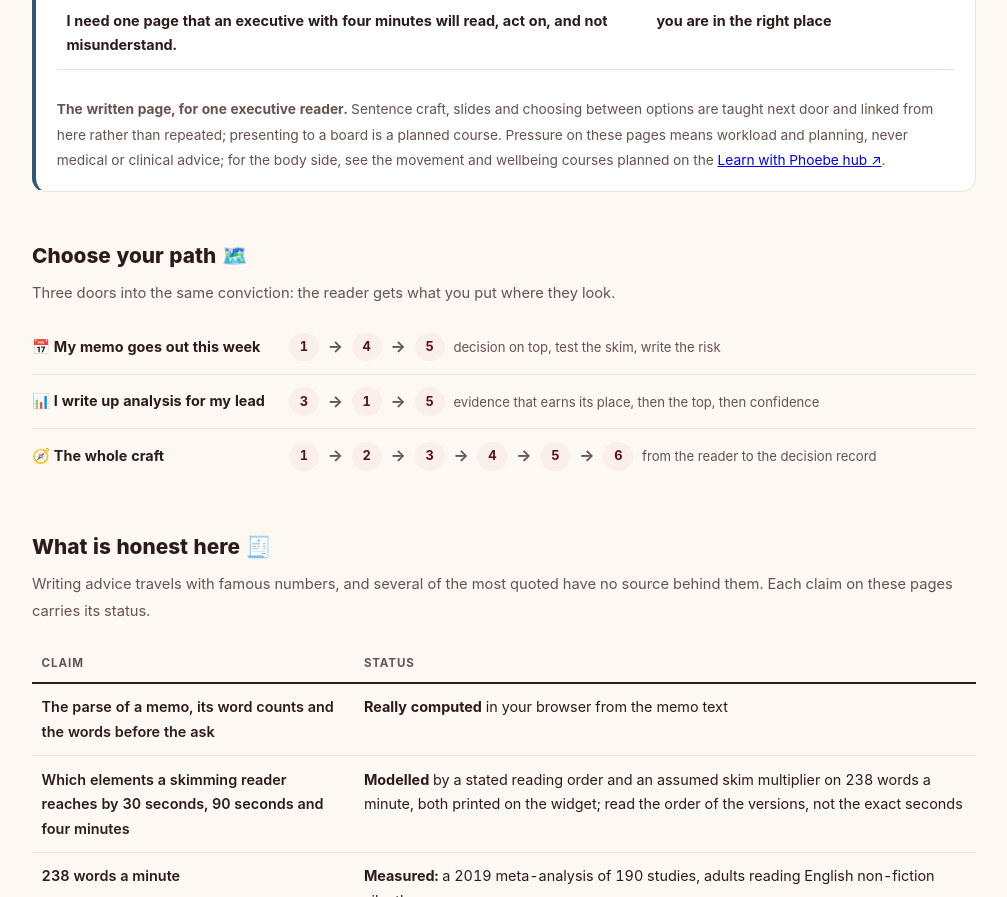
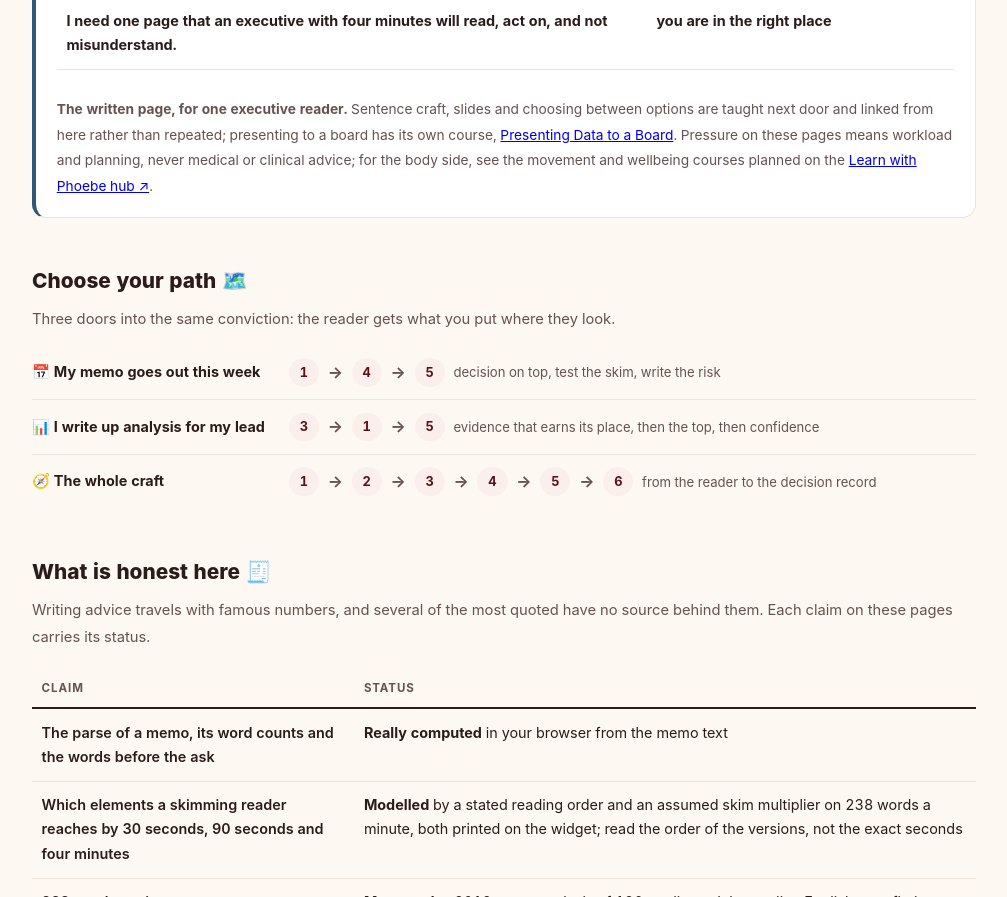
Before and after one commit to phoebefu6/learn-executive-briefings-with-phoebe, a plain HTML site: page index.html in a window 1280 px wide. Shown: the part 2277-3174 px from the top of the page, without its empty margins (136-1143 px from the left). Drawn offline with Linux system fonts and the light colour scheme.

Commit message:
Link the now-live Presenting Data to a Board course
Co-Authored-By: Claude Opus 5.5 <noreply@anthropic.com>

```diff
--- a/index.html
+++ b/index.html
@@ -168,7 +168,7 @@
         <tr><td>I need slides or a deck</td><td><a href="https://phoebefu6.github.io/learn-visual-storytelling-with-phoebe/">Visual Storytelling ↗</a></td></tr>
         <tr><td><strong>I need one page that an executive with four minutes will read, act on, and not misunderstand.</strong></td><td><strong>you are in the right place</strong></td></tr>
       </table>
-      <p style="margin-top:.7rem;font-size:.86rem;color:var(--muted)"><strong>The written page, for one executive reader.</strong> Sentence craft, slides and choosing between options are taught next door and linked from here rather than repeated; presenting to a board is a planned course. Pressure on these pages means workload and planning, never medical or clinical advice; for the body side, see the movement and wellbeing courses planned on the <a href="https://phoebefu6.github.io/learn-with-phoebe/">Learn with Phoebe hub ↗</a>.</p>
+      <p style="margin-top:.7rem;font-size:.86rem;color:var(--muted)"><strong>The written page, for one executive reader.</strong> Sentence craft, slides and choosing between options are taught next door and linked from here rather than repeated; presenting to a board has its own course, <a href="https://phoebefu6.github.io/learn-presenting-to-a-board-with-phoebe/">Presenting Data to a Board</a>. Pressure on these pages means workload and planning, never medical or clinical advice; for the body side, see the movement and wellbeing courses planned on the <a href="https://phoebefu6.github.io/learn-with-phoebe/">Learn with Phoebe hub ↗</a>.</p>
     </div>
   </section>
   <section class="section">
```
Also changed, not shown: courses/06-send-land-follow-up.html (+1 -1 lines).
